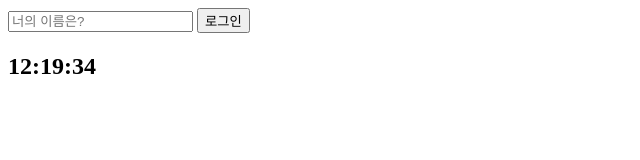
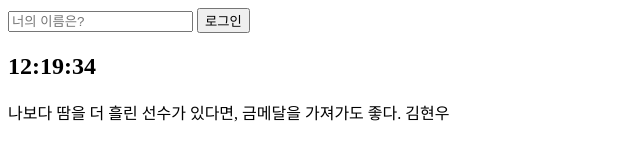
Before and after one commit to psoyeongg/momentum, a plain HTML site: page index.html in a window 1280 px wide. Shown: the whole page, without its empty margins (0-640 px from the left). Drawn offline with Linux system fonts and the light colour scheme.

Commit message:
랜덤 명언 추가 및 표시

```diff
--- a/index.html
+++ b/index.html
@@ -14,7 +14,12 @@
     </form>
     <h2 id="clock">00:00:00</h2>
     <h1 id="greeting" class="hidden"></h1>
+    <div id="quote">
+      <span></span>
+      <span></span>
+    </div>
     <script src="js/greetings.js"></script>
     <script src="js/clock.js"></script>
+    <script src="js/quotes.js"></script>
   </body>
 </html>
--- /dev/null
+++ b/js/quotes.js
@@ -0,0 +1,50 @@
+const quotes = [
+    {
+        quote: '처음 아닌 길 어디 있던가 당신 만나러 가던 그날처럼',
+        author: '고두현',
+    },
+    {
+        quote: '한 곳만 죽어라 팠는데 그게 내 무덤이 될 수도 있다는 게 무서웠어.',
+        author: '송민호',
+    },
+    {
+        quote: '자세히 보아야 예쁘다. 오래보아야 사랑스럽다. 너도 그렇다.',
+        author: '나태주',
+    },
+    {
+        quote: '넌 머지않아 예쁜 꽃이 될 테니까',
+        author: '박치성',
+    },
+    {
+        quote: '네 눈물이 내게 닿으면 난 무너지는 우주가 된다.',
+        author: '조병화',
+    },
+    {
+        quote: '잘 살아라. 그게 최고의 복수다.',
+        author: '탈무드',
+    },
+    {
+        quote: '그대여 아무 걱정하지 말아요. 지난간 것은 지난간 대로 그런 의미가 있죠. 우리 다 함께 노래합시다. 후회 없이 꿈을 꿨다 말해요.',
+        author: '들국화',
+    },
+    {
+        quote: '나는 신발이 없음을 한탄했는데 거리에서 발이 없는 사람을 만났다.',
+        author: '데일 카네기',
+    },
+    {
+        quote: '우리 맘이 꽃으로 피어난다면 바로 너겠구나. 온종일 턱을 괴고 바라보게 한 그대 닮은 꽃병',
+        author: '양희은',
+    },
+    {
+        quote: '나보다 땀을 더 흘린 선수가 있다면, 금메달을 가져가도 좋다.',
+        author: '김현우',
+    },
+];
+
+const quote = document.querySelector('#quote span:first-child');
+const author = document.querySelector('#quote span:last-child');
+
+const todaysQuote = quotes[Math.floor(Math.random() * quotes.length)];
+
+quote.innerText = todaysQuote.quote;
+author.innerText = todaysQuote.author;
```
